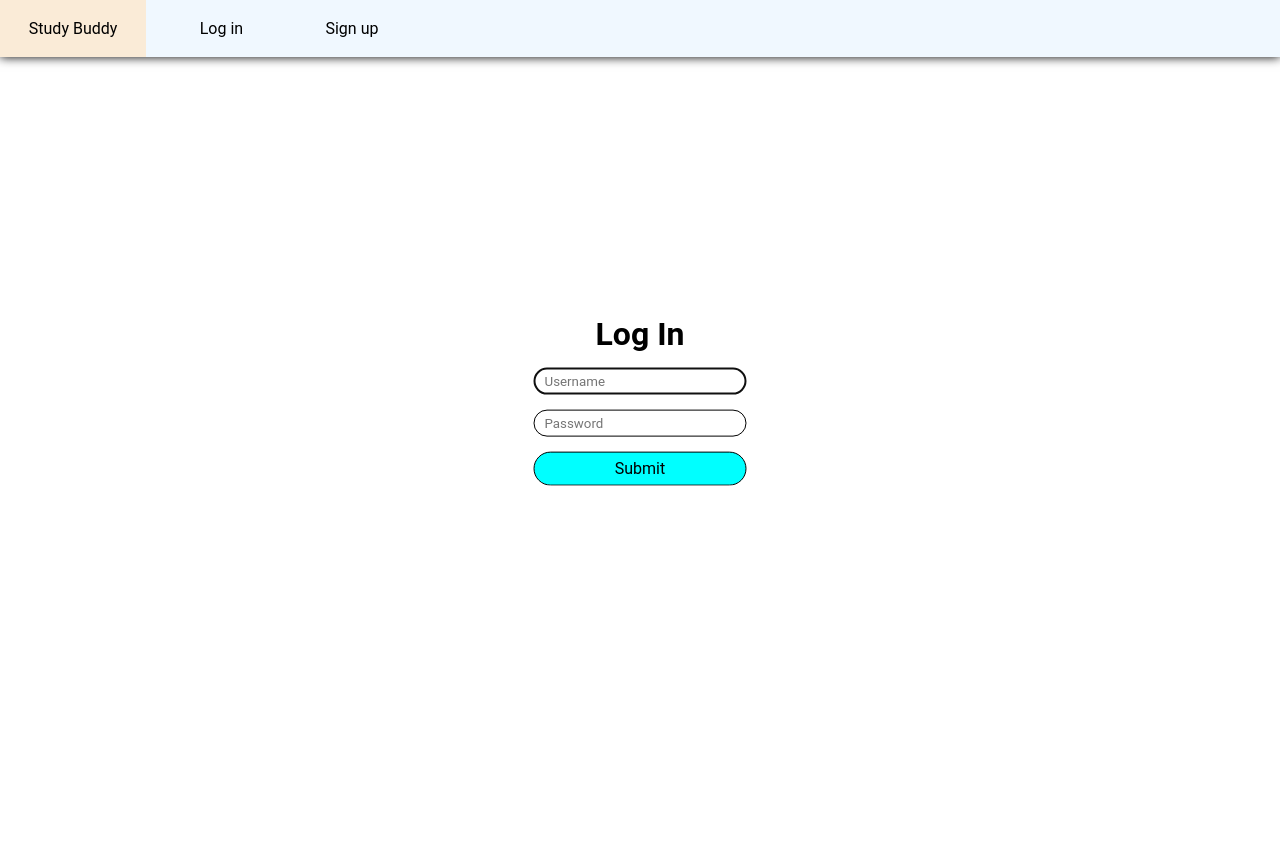
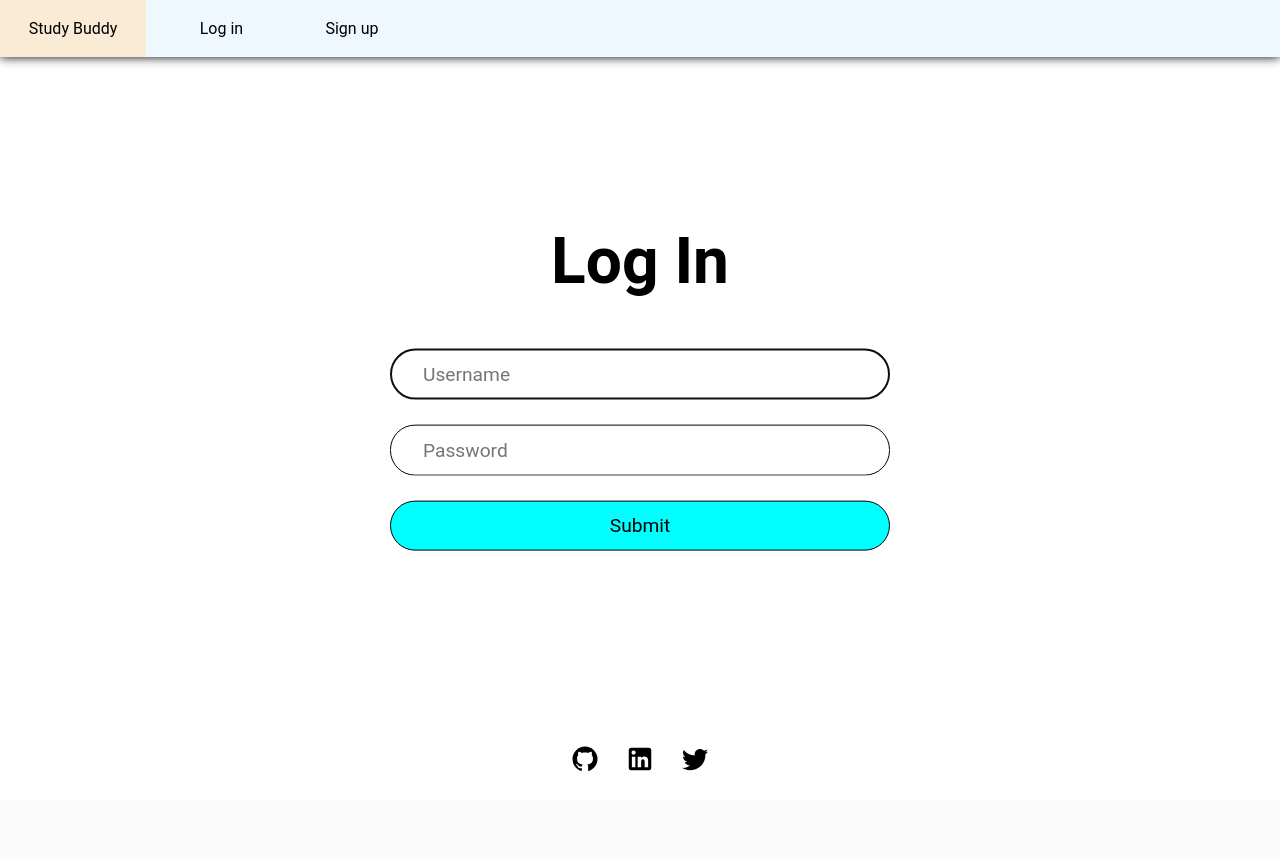
Before and after one commit to Poobly/day-planner, a Flask app: page /login in a window 1280 px wide. After the commit the page ends 771 px from the top, so only its background shows below. Run offline with Flask 3, Linux system fonts and the light colour scheme.

Commit message:
login page general styling and footer

```diff
--- a/static/styles/login.css
+++ b/static/styles/login.css
@@ -1,25 +1,23 @@
-.main-con {
+.main-inner-con {
     /* background-color: rgb(186, 255, 255); */
-    height: 100%;
-}
-
-.form-con {
-    position: absolute;
+    position: relative;
     top: 50%;
     left: 50%;
     transform: translate(-50%, -50%);
+    width: min-content;
+}
+
+.login-text {
+    font-size: 4rem;
 }
 
 .login-form {
-    display: flex;
-    flex-direction: column;
-    width: min-content;
-    margin-top: 15px;
-    gap: 15px;
+    width: 500px;
+    margin-top: 50px;
+    gap: 25px;
 }
 
 .login-input {
-    padding: 5px 10px;
     border: solid 1px black;
     border-radius: 25px;
 
@@ -30,8 +28,11 @@
     background-color: rgb(0, 255, 255);
     border: 0.3px solid black;
     border-radius: 25px;
-    padding: 0.4rem 0.8rem;
-    font-size: 1rem;
+}
+
+.login-input, .login-submit {
+    padding: 0.8rem 2rem;
+    font-size: 1.2rem;
 }
 
 .login-submit:hover {
--- a/static/styles/styles.css
+++ b/static/styles/styles.css
@@ -27,23 +27,28 @@ li {
 }
 
 .header-con {
+    position: static;
     background-color: aliceblue;
     box-shadow: 0 0 10px 0 black;
-
 }
 
 .container {
 
 }
 
-.flex-col {
+.f-col {
     display: flex;
     flex-direction: column;
 }
 
-.flex-row {
+.f {
     display: flex;
     flex-direction: row;
+}
+
+.f-centre {
+    justify-content: center;
+    align-items: center;
 }
 
 .header-brand {
@@ -73,4 +78,21 @@ li {
 main {
     height: 100%;
     text-align: center;
+
 }
+
+svg {
+    width: 30px;
+}
+
+.footer-con {
+    height: 100px;
+}
+
+.footer-icon-con {
+    gap: 25px;
+}
+
+button {
+    cursor: pointer;
+}
--- a/templates/layout.html
+++ b/templates/layout.html
@@ -8,7 +8,7 @@
         <script type="module" src="/static/scripts/utils/customelements.js"></script>
         {% block head %}{% endblock %}
     </head>
-    <body>
+    <body class="f-col">
         <header class="header-con">
             <nav class="nav-bar">
                 <a class="header-brand nav-item" href="/">Study Buddy</a>
@@ -37,8 +37,24 @@
                 </nav>
             {% endif %}
         </header>
-        <main>
+        <main class="main-con">
             {% block main %}{% endblock %}
         </main>
+        <footer class="footer-con f f-centre">
+            <div class="footer-icon-con f">
+                <svg xmlns="http://www.w3.org/2000/svg" viewBox="0 0 24 24">
+                    <title>github</title>
+                    <path d="M12,2A10,10 0 0,0 2,12C2,16.42 4.87,20.17 8.84,21.5C9.34,21.58 9.5,21.27 9.5,21C9.5,20.77 9.5,20.14 9.5,19.31C6.73,19.91 6.14,17.97 6.14,17.97C5.68,16.81 5.03,16.5 5.03,16.5C4.12,15.88 5.1,15.9 5.1,15.9C6.1,15.97 6.63,16.93 6.63,16.93C7.5,18.45 8.97,18 9.54,17.76C9.63,17.11 9.89,16.67 10.17,16.42C7.95,16.17 5.62,15.31 5.62,11.5C5.62,10.39 6,9.5 6.65,8.79C6.55,8.54 6.2,7.5 6.75,6.15C6.75,6.15 7.59,5.88 9.5,7.17C10.29,6.95 11.15,6.84 12,6.84C12.85,6.84 13.71,6.95 14.5,7.17C16.41,5.88 17.25,6.15 17.25,6.15C17.8,7.5 17.45,8.54 17.35,8.79C18,9.5 18.38,10.39 18.38,11.5C18.38,15.32 16.04,16.16 13.81,16.41C14.17,16.72 14.5,17.33 14.5,18.26C14.5,19.6 14.5,20.68 14.5,21C14.5,21.27 14.66,21.59 15.17,21.5C19.14,20.16 22,16.42 22,12A10,10 0 0,0 12,2Z" />
+                </svg>
+                <svg xmlns="http://www.w3.org/2000/svg" viewBox="0 0 24 24">
+                    <title>linkedin</title>
+                    <path d="M19 3A2 2 0 0 1 21 5V19A2 2 0 0 1 19 21H5A2 2 0 0 1 3 19V5A2 2 0 0 1 5 3H19M18.5 18.5V13.2A3.26 3.26 0 0 0 15.24 9.94C14.39 9.94 13.4 10.46 12.92 11.24V10.13H10.13V18.5H12.92V13.57C12.92 12.8 13.54 12.17 14.31 12.17A1.4 1.4 0 0 1 15.71 13.57V18.5H18.5M6.88 8.56A1.68 1.68 0 0 0 8.56 6.88C8.56 5.95 7.81 5.19 6.88 5.19A1.69 1.69 0 0 0 5.19 6.88C5.19 7.81 5.95 8.56 6.88 8.56M8.27 18.5V10.13H5.5V18.5H8.27Z" />
+                </svg>
+                <svg xmlns="http://www.w3.org/2000/svg" viewBox="0 0 24 24">
+                    <title>twitter</title>
+                    <path d="M22.46,6C21.69,6.35 20.86,6.58 20,6.69C20.88,6.16 21.56,5.32 21.88,4.31C21.05,4.81 20.13,5.16 19.16,5.36C18.37,4.5 17.26,4 16,4C13.65,4 11.73,5.92 11.73,8.29C11.73,8.63 11.77,8.96 11.84,9.27C8.28,9.09 5.11,7.38 3,4.79C2.63,5.42 2.42,6.16 2.42,6.94C2.42,8.43 3.17,9.75 4.33,10.5C3.62,10.5 2.96,10.3 2.38,10C2.38,10 2.38,10 2.38,10.03C2.38,12.11 3.86,13.85 5.82,14.24C5.46,14.34 5.08,14.39 4.69,14.39C4.42,14.39 4.15,14.36 3.89,14.31C4.43,16 6,17.26 7.89,17.29C6.43,18.45 4.58,19.13 2.56,19.13C2.22,19.13 1.88,19.11 1.54,19.07C3.44,20.29 5.7,21 8.12,21C16,21 20.33,14.46 20.33,8.79C20.33,8.6 20.33,8.42 20.32,8.23C21.16,7.63 21.88,6.87 22.46,6Z" />
+                </svg>
+            </div>
+        </footer>
     </body>
 </html>
--- a/templates/login.html
+++ b/templates/login.html
@@ -9,14 +9,12 @@
 {% endblock %}
 
 {% block main %}
-<div class="main-con">
-    <div class="form-con">
-        <h1>Log In</h1>
-        <form class="login-form" action="/login" method="post">
-            <input class="login-input" type="text" name="username" placeholder="Username" autocomplete="off" autofocus>
-            <input class="login-input" type="password" name="password" placeholder="Password" autocomplete="off" autofocus>
-            <button class="login-submit" type="submit">Submit</button>
-        </form>
-    </div>
+<div class="main-inner-con">
+    <h1 class="login-text">Log In</h1>
+    <form class="login-form f-col" action="/login" method="post">
+        <input class="login-input" type="text" name="username" placeholder="Username" autocomplete="off" autofocus>
+        <input class="login-input" type="password" name="password" placeholder="Password" autocomplete="off" autofocus>
+        <button class="login-submit" type="submit">Submit</button>
+    </form>
 </div>
 {% endblock %}
```
